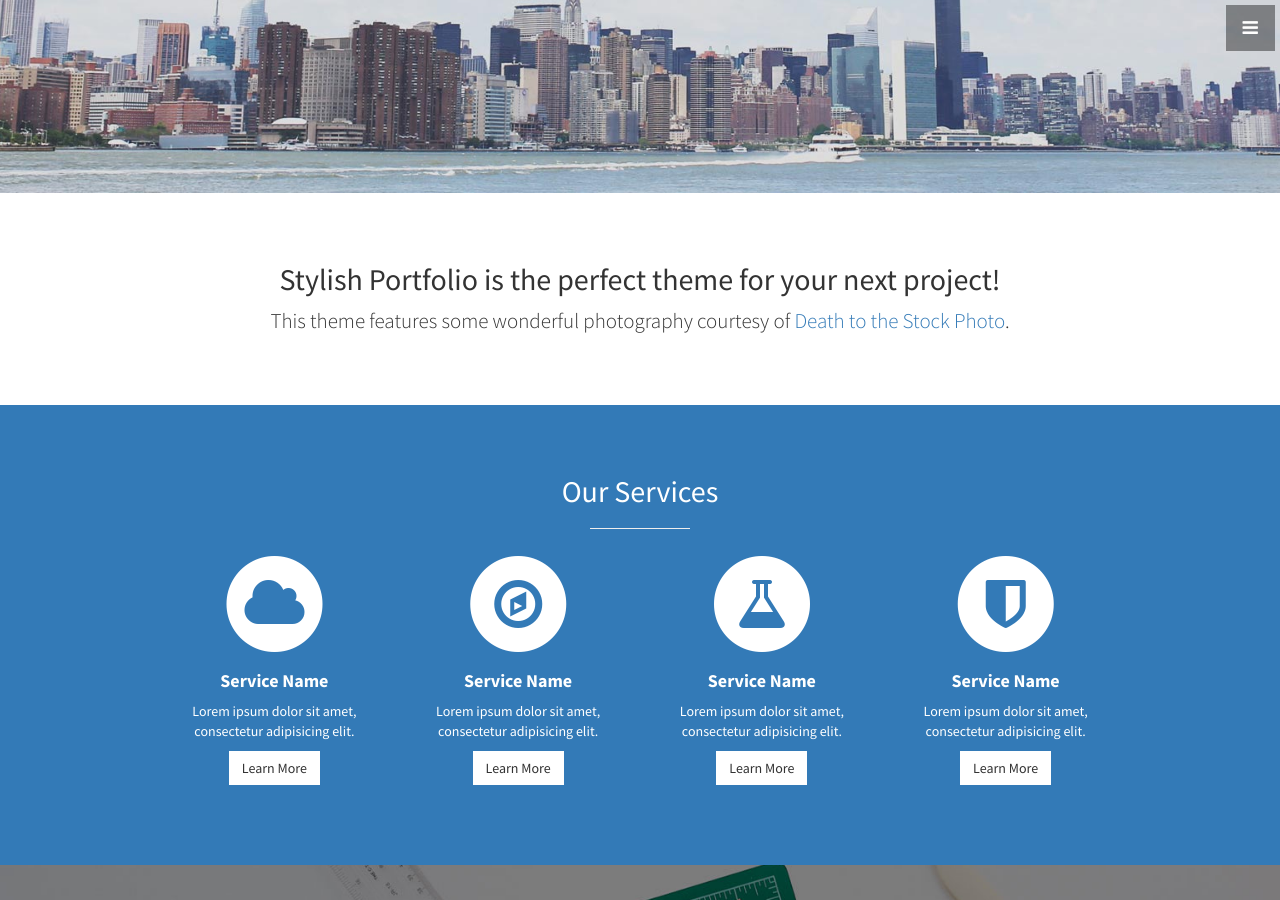
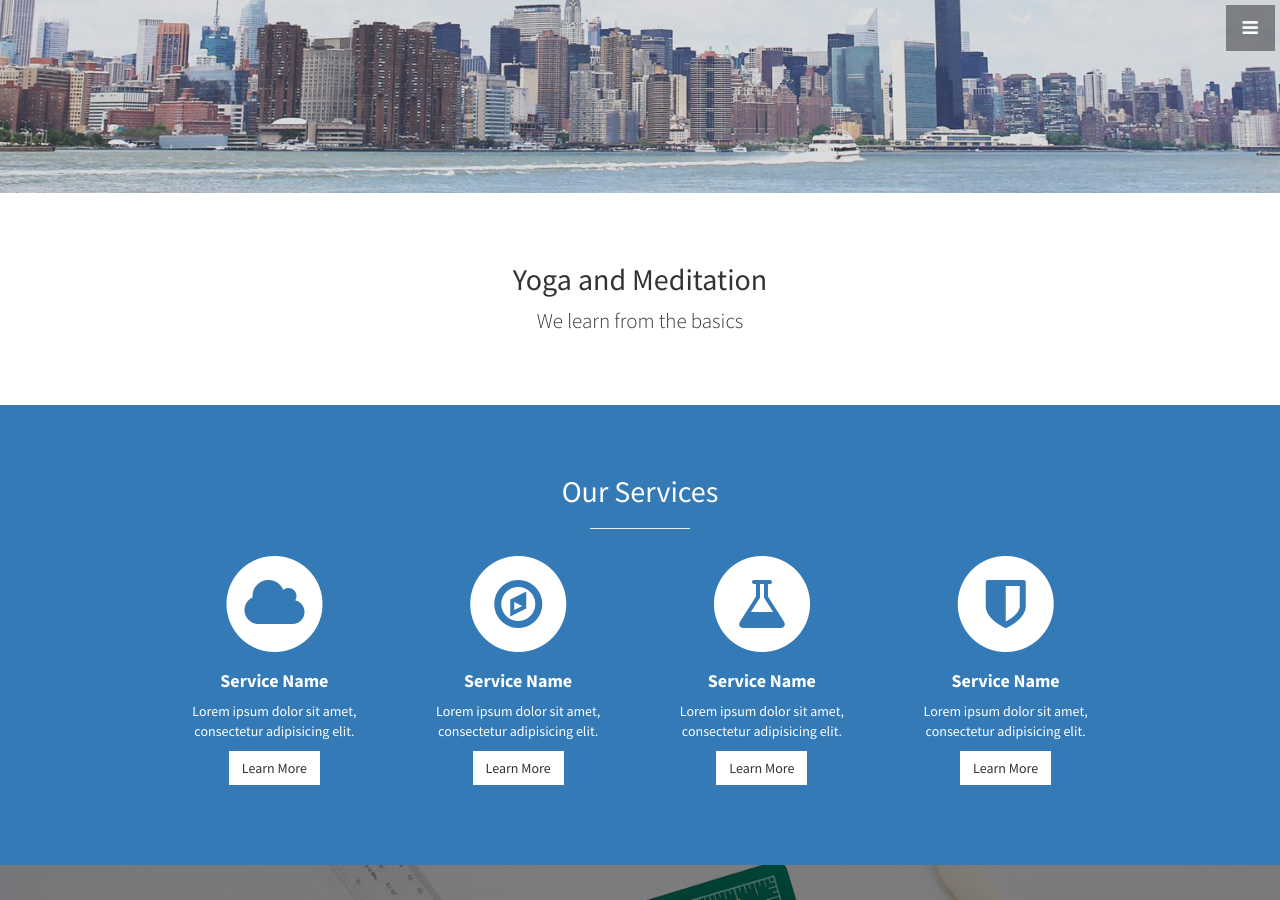
Before and after one commit to nityadhyaana/stylish, a Jekyll site: the page built from index.html, in a window 1280 px wide and 900 px high, scrolled down 707 px. Built offline with Jekyll 4.4.1, drawn with Linux system fonts in a browser that asks for light colours.

Commit message:
Update about.html

```diff
--- a/_includes/about.html
+++ b/_includes/about.html
@@ -2,8 +2,8 @@
   <div class="container">
     <div class="row">
       <div class="col-lg-12 text-center">
-        <h2>Stylish Portfolio is the perfect theme for your next project!</h2>
-        <p class="lead">This theme features some wonderful photography courtesy of <a target="_blank" href="http://join.deathtothestockphoto.com/">Death to the Stock Photo</a>.</p>
+        <h2>Yoga and Meditation</h2>
+        <p class="lead">We learn from the basics</p>
       </div>
     </div>
     <!-- /.row -->
```
